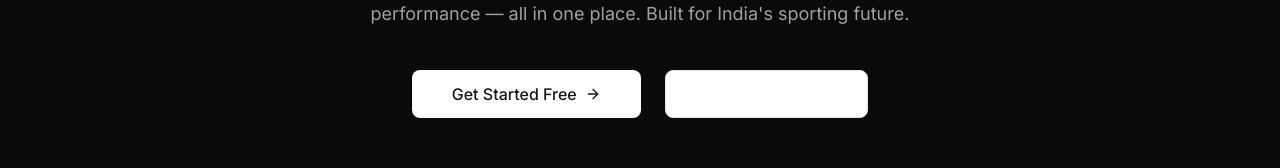
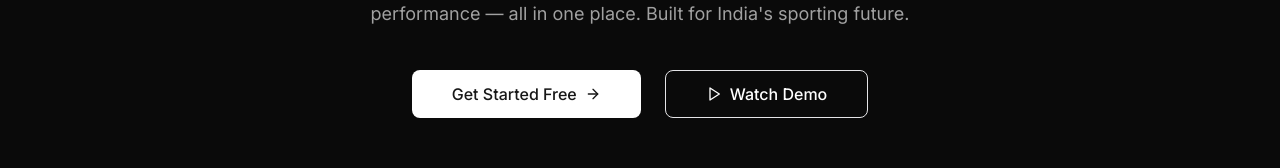
Before and after one commit to Tushardevx01/khelo-bharat, a Next.js app: page / in a window 1280 px wide. Shown: the part 501-669 px from the top of the page. Built offline with nearby package versions, Linux system fonts and the light colour scheme; no server answers.

Commit message:
style: update hero demo button styling to use explicit border and transparent background

```diff
--- a/src/components/sections/hero.tsx
+++ b/src/components/sections/hero.tsx
@@ -57,7 +57,7 @@ export function HeroSection() {
                 <ArrowRight className="ml-2 h-4 w-4" />
               </Link>
             </Button>
-            <Button variant="outline" size="xl" className="border-neutral-700 text-white hover:bg-neutral-800">
+            <Button size="xl" className="border border-neutral-700 bg-transparent text-white hover:bg-neutral-800">
               <Play className="mr-2 h-4 w-4" />
               Watch Demo
             </Button>
```
